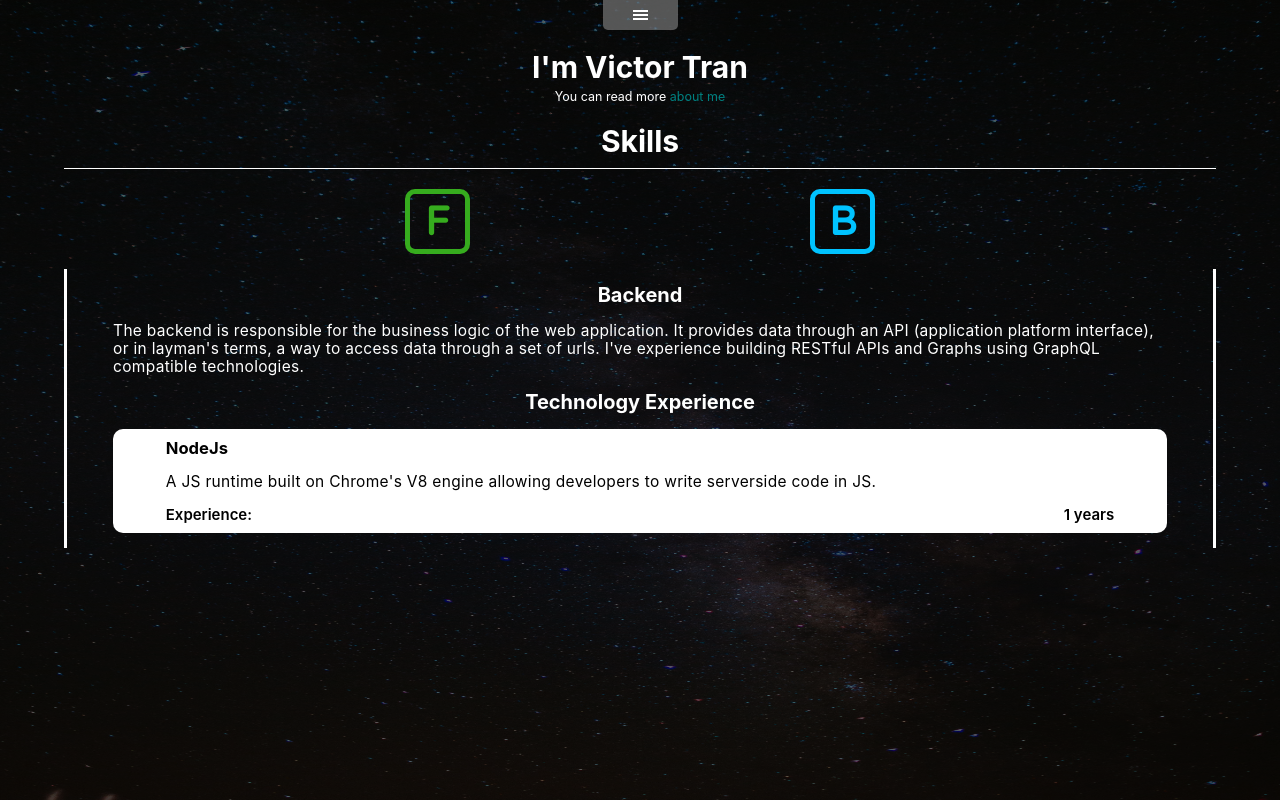
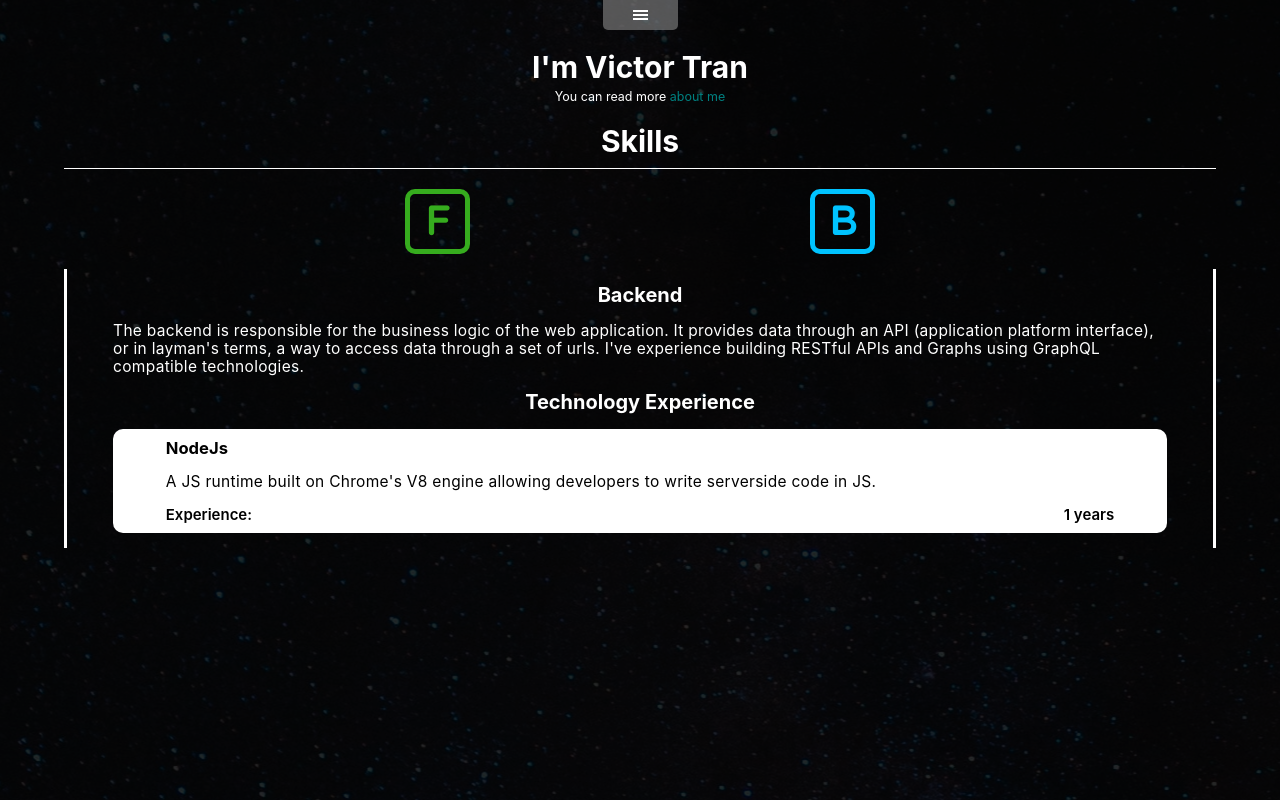
Before and after one commit to iVictoris/portfolio-react, a React (Create React App) app: page / in a window 1280 px wide. Built offline with nearby package versions, Linux system fonts and the light colour scheme.

Commit message:
removed image, and instead use background image for .app

```diff
--- a/src/components/pages/Home.jsx
+++ b/src/components/pages/Home.jsx
@@ -1,12 +1,10 @@
-import React from "react";
-import { Page, SkillButton, SkillView } from "../";
-import Image from "../../assets/images/ivana-cajina-asuyh-_ZX54-unsplash.jpg";
-import { Link } from "react-router-dom";
+import React from 'react';
+import { Page, SkillButton, SkillView } from '../';
+import { Link } from 'react-router-dom';
 
-const Home = ({ className = "" }) => {
+const Home = ({ className = '' }) => {
     return (
         <Page className="home">
-            <img src={Image} alt="galaxy background" />
             <div className="resume overview">
                 <header>
                     <h3>I'm Victor Tran</h3>
--- a/src/sass/global.scss
+++ b/src/sass/global.scss
@@ -11,15 +11,15 @@ html {
 
 body {
     margin: 0;
-    font-family: -apple-system, BlinkMacSystemFont, "Segoe UI", "Roboto",
-        "Oxygen", "Ubuntu", "Cantarell", "Fira Sans", "Droid Sans",
-        "Helvetica Neue", sans-serif;
+    font-family: -apple-system, BlinkMacSystemFont, 'Segoe UI', 'Roboto',
+        'Oxygen', 'Ubuntu', 'Cantarell', 'Fira Sans', 'Droid Sans',
+        'Helvetica Neue', sans-serif;
     -webkit-font-smoothing: antialiased;
     -moz-osx-font-smoothing: grayscale;
 }
 
 code {
-    font-family: source-code-pro, Menlo, Monaco, Consolas, "Courier New",
+    font-family: source-code-pro, Menlo, Monaco, Consolas, 'Courier New',
         monospace;
 }
 
@@ -32,6 +32,18 @@ code {
     width: 100vw;
     height: 100vh;
     overflow: hidden;
+    background: url('../assets/images/ivana-cajina-asuyh-_ZX54-unsplash.jpg')
+        center no-repeat;
+    &::after {
+        content: '';
+        width: 100%;
+        height: 100%;
+        top: 0;
+        left: 0;
+        position: absolute;
+        background-color: rgba(0, 0, 0, 0.6);
+        z-index: 1;
+    }
 }
 
 a {
```
